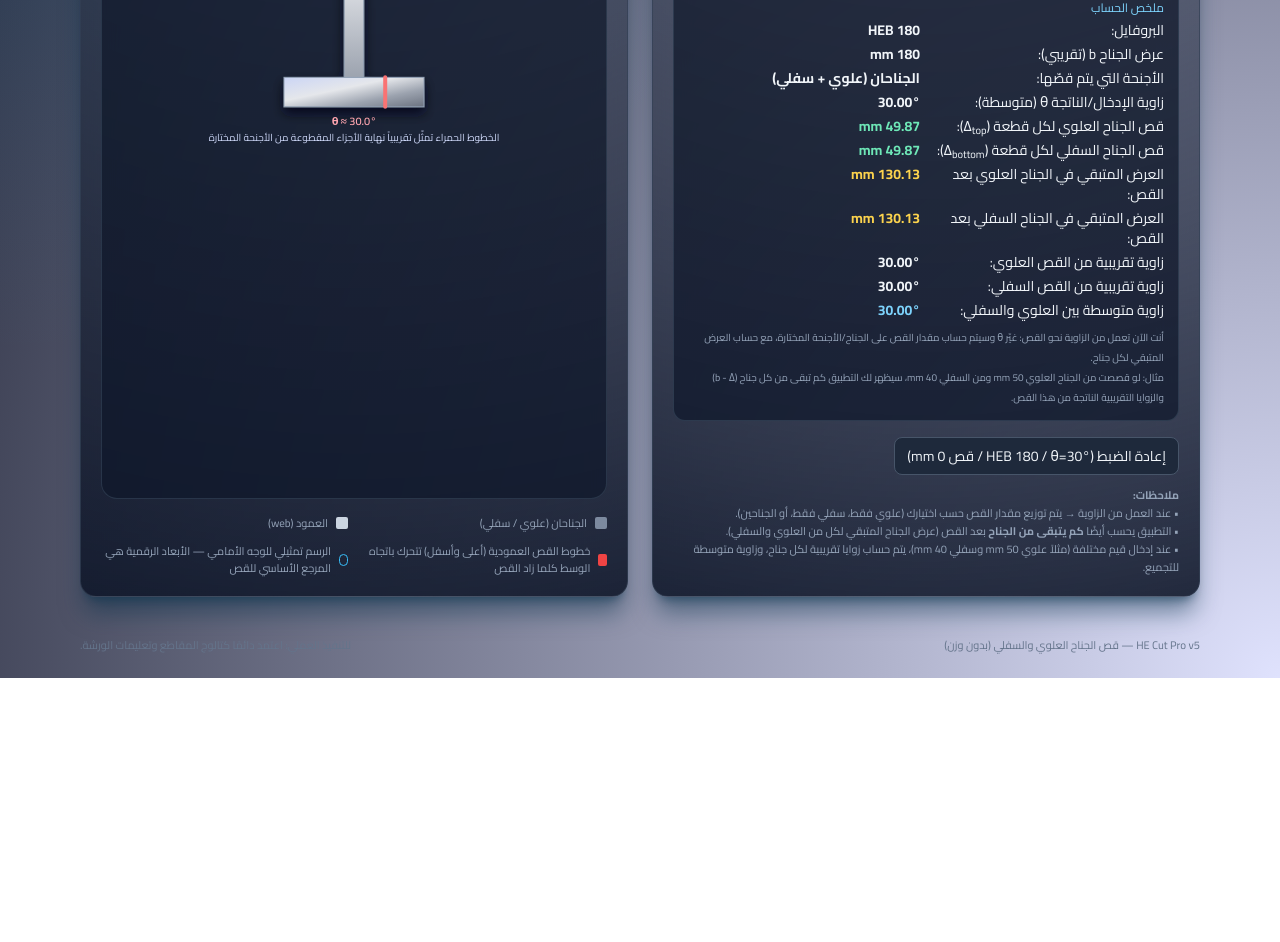
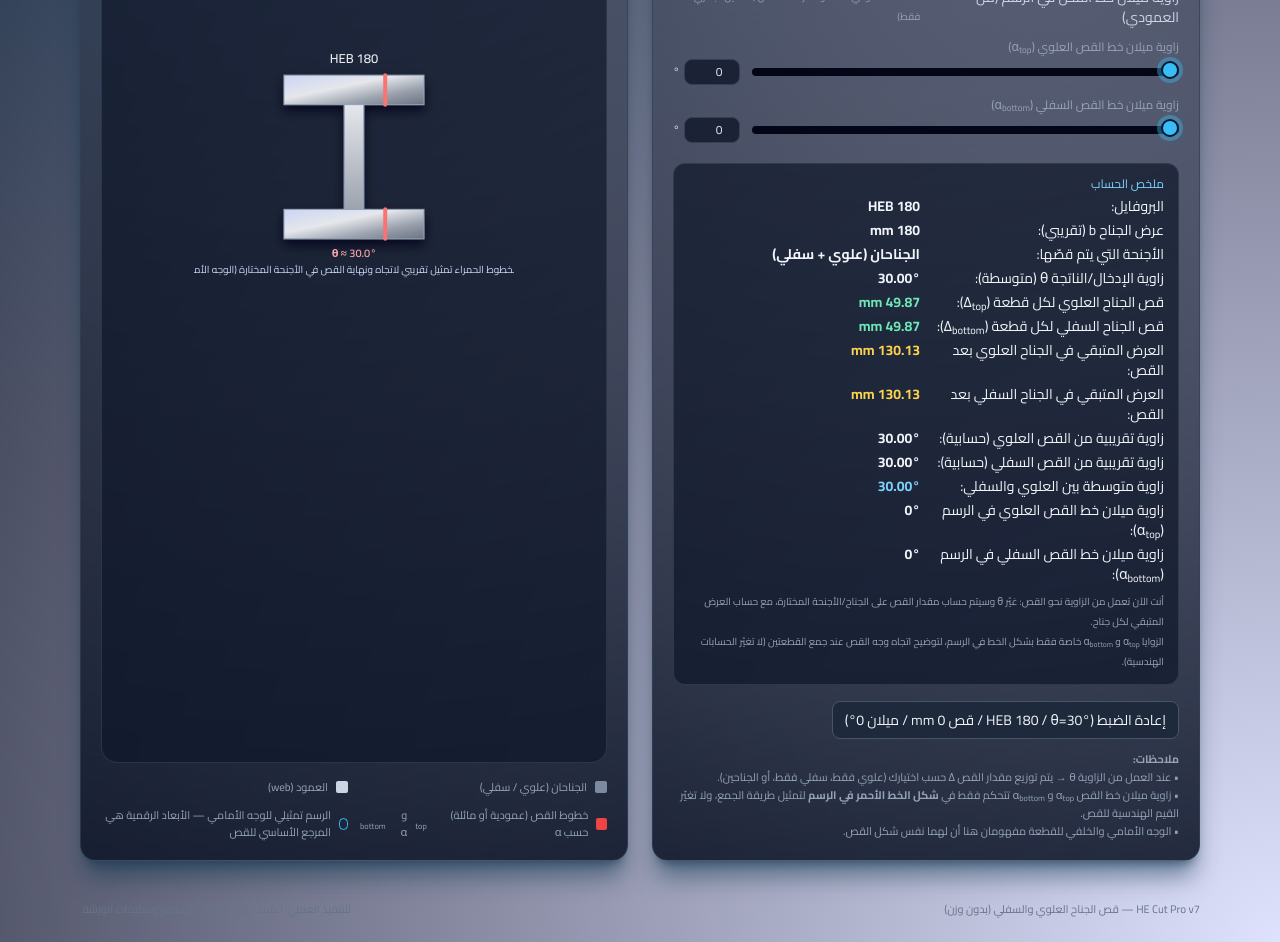
Before and after one commit to abdullah3df/HEM-260, a plain HTML site: page index.html in a window 1280 px wide. Shown: the part 661-1603 px from the top of the page. Before the commit the page ends 1339 px from the top, so only its background shows below. Drawn offline with nearby package versions, Linux system fonts and the light colour scheme.

Commit message:
Update index.html

```diff
--- a/index.html
+++ b/index.html
@@ -3,7 +3,7 @@
 <head>
   <meta charset="utf-8" />
   <meta name="viewport" content="width=device-width, initial-scale=1" />
-  <title>HE Cut Pro v5 — قص الجناح العلوي والسفلي</title>
+  <title>HE Cut Pro v7 — قص الجناح العلوي والسفلي</title>
 
   <!-- Tailwind عبر CDN -->
   <script src="https://cdn.tailwindcss.com"></script>
@@ -66,7 +66,7 @@
     <div class="max-w-6xl mx-auto px-4 py-3 flex items-center justify-between gap-4">
       <div>
         <h1 class="text-xl sm:text-2xl font-bold tracking-tight">
-          HE Cut Pro <span class="text-sky-400 text-base align-middle">v5</span>
+          HE Cut Pro <span class="text-sky-400 text-base align-middle">v7</span>
         </h1>
         <p class="text-xs sm:text-sm text-slate-400 mt-0.5">
           قص الجناح العلوي والسفلي لمقاطع HEA / HEB / HEM — من الزاوية إلى القص أو من القص إلى الزاوية + حساب الباقي من الجناح
@@ -177,6 +177,44 @@
                    class="w-full rounded-lg border border-slate-700 bg-slate-900/80 px-3 py-2 focus:outline-none focus:ring-1 focus:ring-emerald-400" />
           </div>
         </div>
+
+        <!-- زاوية ميلان خط القص في الرسم -->
+        <label class="col-span-2 text-slate-300 flex items-center justify-between mt-2">
+          زاوية ميلان خط القص في الرسم (من العمودي)
+          <span class="text-[10px] text-slate-400">
+            0° = خط عمودي، 30° أو أكثر = خط مائل (للتمثيل البصري فقط)
+          </span>
+        </label>
+
+        <!-- ميلان علوي -->
+        <div class="col-span-2">
+          <div class="flex items-center justify-between text-xs text-slate-400">
+            <span>زاوية ميلان خط القص العلوي (α<sub>top</sub>)</span>
+          </div>
+          <div class="flex items-center gap-3 mt-1">
+            <input id="alphaTopRange" type="range" min="0" max="60" step="1" value="0" />
+            <div class="flex items-center gap-1 text-xs text-slate-200">
+              <input id="alphaTop" type="number" min="0" max="60" step="1" value="0"
+                    class="w-14 rounded-lg border border-slate-700 bg-slate-900/80 px-2 py-1 focus:outline-none focus:ring-1 focus:ring-sky-400 text-center" />
+              <span>°</span>
+            </div>
+          </div>
+        </div>
+
+        <!-- ميلان سفلي -->
+        <div class="col-span-2">
+          <div class="flex items-center justify-between text-xs text-slate-400">
+            <span>زاوية ميلان خط القص السفلي (α<sub>bottom</sub>)</span>
+          </div>
+          <div class="flex items-center gap-3 mt-1">
+            <input id="alphaBottomRange" type="range" min="0" max="60" step="1" value="0" />
+            <div class="flex items-center gap-1 text-xs text-slate-200">
+              <input id="alphaBottom" type="number" min="0" max="60" step="1" value="0"
+                    class="w-14 rounded-lg border border-slate-700 bg-slate-900/80 px-2 py-1 focus:outline-none focus:ring-1 focus:ring-sky-400 text-center" />
+              <span>°</span>
+            </div>
+          </div>
+        </div>
       </div>
 
       <!-- نتائج نصية -->
@@ -187,15 +225,15 @@
       <div class="mt-4 flex flex-wrap gap-2">
         <button id="btnReset"
                 class="px-3 py-2 rounded-lg bg-slate-800 hover:bg-slate-700 text-xs sm:text-sm border border-slate-600">
-          إعادة الضبط (HEB 180 / θ=30° / قص 0 mm)
+          إعادة الضبط (HEB 180 / θ=30° / قص 0 mm / ميلان 0°)
         </button>
       </div>
 
       <p class="text-[11px] text-slate-400 mt-3 leading-relaxed">
         <b>ملاحظات:</b><br>
-        • عند العمل من الزاوية → يتم توزيع مقدار القص حسب اختيارك (علوي فقط، سفلي فقط، أو الجناحين).<br>
-        • التطبيق يحسب أيضًا <b>كم يتبقى من الجناح</b> بعد القص (عرض الجناح المتبقي لكل من العلوي والسفلي).<br>
-        • عند إدخال قيم مختلفة (مثلاً علوي 50&nbsp;mm وسفلي 40&nbsp;mm)، يتم حساب زوايا تقريبية لكل جناح، وزاوية متوسطة للتجميع.
+        • عند العمل من الزاوية θ → يتم توزيع مقدار القص Δ حسب اختيارك (علوي فقط، سفلي فقط، أو الجناحين).<br>
+        • زاوية ميلان خط القص α<sub>top</sub> و α<sub>bottom</sub> تتحكم فقط في <b>شكل الخط الأحمر في الرسم</b> لتمثيل طريقة الجمع، ولا تغيّر القيم الهندسية للقص.<br>
+        • الوجه الأمامي والخلفي للقطعة مفهومان هنا أن لهما نفس شكل القص.
       </p>
     </section>
 
@@ -209,7 +247,7 @@
           الوجه الأمامي للمقطع — عرض بصري مع خطي القص
         </h2>
         <span class="text-[11px] text-slate-400 hidden sm:inline">
-          الجناحان (علوي/سفلي)، العمود (web)، وخطان أحمران يتحركان حسب مقدار القص من كل جناح
+          الجناحان (علوي/سفلي)، العمود (web)، وخطان أحمران (عمودية أو مائلة) حسب α<sub>top</sub> و α<sub>bottom</sub>
         </span>
       </div>
 
@@ -228,7 +266,7 @@
         </div>
         <div class="flex items-center gap-2">
           <span class="inline-block h-3 w-3 rounded-sm bg-red-500"></span>
-          خطوط القص العمودية (أعلى وأسفل) تتحرك باتجاه الوسط كلما زاد القص
+          خطوط القص (عمودية أو مائلة) حسب α<sub>top</sub> و α<sub>bottom</sub>
         </div>
         <div class="flex items-center gap-2">
           <span class="inline-block h-3 w-3 rounded-full border border-sky-400"></span>
@@ -240,7 +278,7 @@
   </main>
 
   <footer class="max-w-6xl mx-auto px-4 pb-6 text-[11px] text-slate-500 flex flex-wrap items-center justify-between gap-2">
-    <span>HE Cut Pro v5 — قص الجناح العلوي والسفلي (بدون وزن)</span>
+    <span>HE Cut Pro v7 — قص الجناح العلوي والسفلي (بدون وزن)</span>
     <span>للتنفيذ العملي: اعتمد دائمًا كتالوج المقاطع وتعليمات الورشة.</span>
   </footer>
 
@@ -274,6 +312,10 @@
     const $angleRange = document.getElementById('angleRange');
     const $deltaTop = document.getElementById('deltaTop');
     const $deltaBottom = document.getElementById('deltaBottom');
+    const $alphaTop = document.getElementById('alphaTop');
+    const $alphaTopRange = document.getElementById('alphaTopRange');
+    const $alphaBottom = document.getElementById('alphaBottom');
+    const $alphaBottomRange = document.getElementById('alphaBottomRange');
     const $readout= document.getElementById('readout');
     const $frontWrapper = document.getElementById('frontWrapper');
     const $btnReset = document.getElementById('btnReset');
@@ -311,6 +353,18 @@
       let deltaBottom = Number($deltaBottom.value);
       if (isNaN(deltaTop)) deltaTop = 0;
       if (isNaN(deltaBottom)) deltaBottom = 0;
+
+      // قيم ميلان الخط في الرسم
+      let alphaTopDeg = Number($alphaTop.value);
+      let alphaBottomDeg = Number($alphaBottom.value);
+      if (isNaN(alphaTopDeg)) alphaTopDeg = 0;
+      if (isNaN(alphaBottomDeg)) alphaBottomDeg = 0;
+      alphaTopDeg = Math.max(0, Math.min(60, alphaTopDeg));
+      alphaBottomDeg = Math.max(0, Math.min(60, alphaBottomDeg));
+      $alphaTop.value = alphaTopDeg.toFixed(0);
+      $alphaTopRange.value = alphaTopDeg;
+      $alphaBottom.value = alphaBottomDeg.toFixed(0);
+      $alphaBottomRange.value = alphaBottomDeg;
 
       if (mode === 'angle') {
         // من الزاوية → نحسب القص حسب cutMode
@@ -360,7 +414,7 @@
       $deltaTop.value = deltaTop.toFixed(2);
       $deltaBottom.value = deltaBottom.toFixed(2);
 
-      // حساب الزوايا لكل جناح للعرض
+      // حساب الزوايا لكل جناح للعرض (من مقدار القص)
       const thetaTop = deltaTop > 0.0001 ? Math.atan((deltaTop / CALIB) * 2 / b) : 0;
       const thetaBottom = deltaBottom > 0.0001 ? Math.atan((deltaBottom / CALIB) * 2 / b) : 0;
       const angleTopDeg = thetaTop * 180 / Math.PI;
@@ -373,9 +427,15 @@
         deltaTop, deltaBottom,
         angleTopDeg, angleBottomDeg,
         remainingTop, remainingBottom,
+        alphaTopDeg, alphaBottomDeg,
         mode, cutMode
       });
-      renderFront({b, sz, s, angDeg, deltaTop, deltaBottom, cutMode});
+      renderFront({
+        b, sz, s, angDeg,
+        deltaTop, deltaBottom,
+        cutMode,
+        alphaTopDeg, alphaBottomDeg
+      });
       updateModeLabel();
     }
 
@@ -392,6 +452,7 @@
       deltaTop, deltaBottom,
       angleTopDeg, angleBottomDeg,
       remainingTop, remainingBottom,
+      alphaTopDeg, alphaBottomDeg,
       mode, cutMode
     }) {
       const avgAngle = (angleTopDeg + angleBottomDeg) / 2 || 0;
@@ -428,28 +489,38 @@
           <div>العرض المتبقي في الجناح السفلي بعد القص:</div>
           <div class="text-right text-amber-300"><b>${remainingBottom.toFixed(2)} mm</b></div>
 
-          <div>زاوية تقريبية من القص العلوي:</div>
+          <div>زاوية تقريبية من القص العلوي (حسابية):</div>
           <div class="text-right"><b>${angleTopDeg.toFixed(2)}°</b></div>
 
-          <div>زاوية تقريبية من القص السفلي:</div>
+          <div>زاوية تقريبية من القص السفلي (حسابية):</div>
           <div class="text-right"><b>${angleBottomDeg.toFixed(2)}°</b></div>
 
           <div>زاوية متوسطة بين العلوي والسفلي:</div>
           <div class="text-right text-sky-300"><b>${avgAngle.toFixed(2)}°</b></div>
+
+          <div>زاوية ميلان خط القص العلوي في الرسم (α<sub>top</sub>):</div>
+          <div class="text-right"><b>${alphaTopDeg.toFixed(0)}°</b></div>
+
+          <div>زاوية ميلان خط القص السفلي في الرسم (α<sub>bottom</sub>):</div>
+          <div class="text-right"><b>${alphaBottomDeg.toFixed(0)}°</b></div>
         </div>
         <div class="text-[10px] text-slate-400 mt-2">
           ${mode === 'angle'
             ? 'أنت الآن تعمل من الزاوية نحو القص: غيّر θ وسيتم حساب مقدار القص على الجناح/الأجنحة المختارة، مع حساب العرض المتبقي لكل جناح.'
             : 'أنت الآن تعمل من القص نحو الزاوية: غيّر Δ العلوي و/أو السفلي، وسيتم حساب الزوايا الناتجة تقريبياً، مع إظهار كم يتبقى من عرض كل جناح بعد القص.'}
           <br>
-          مثال: لو قصصت من الجناح العلوي 50&nbsp;mm ومن السفلي 40&nbsp;mm، سيظهر لك التطبيق كم تبقى من كل جناح (b - Δ)
-          والزوايا التقريبية الناتجة من هذا القص.
+          الزوايا α<sub>top</sub> و α<sub>bottom</sub> خاصة فقط بشكل الخط في الرسم، لتوضيح اتجاه وجه القص عند جمع القطعتين (لا تغيّر الحسابات الهندسية).
         </div>
       `;
     }
 
     // رسم وجه أمامي لمقطع H مع خطي قص (علوي + سفلي)
-    function renderFront({b, sz, s, angDeg, deltaTop, deltaBottom, cutMode}) {
+    function renderFront({
+      b, sz, s, angDeg,
+      deltaTop, deltaBottom,
+      cutMode,
+      alphaTopDeg, alphaBottomDeg
+    }) {
       const widthPx  = 320;
       const heightPx = 260;
       const paddingY = 30;
@@ -486,6 +557,13 @@
 
       const showTopLine = (cutMode === 'both' || cutMode === 'top') && deltaTop > 0.0001;
       const showBottomLine = (cutMode === 'both' || cutMode === 'bottom') && deltaBottom > 0.0001;
+
+      // ميلان خط القص في الرسم (من العمودي)
+      const phiTopRad = alphaTopDeg * Math.PI / 180;
+      const phiBottomRad = alphaBottomDeg * Math.PI / 180;
+
+      const dxTopTilt = Math.tan(phiTopRad) * flangeTh;
+      const dxBottomTilt = Math.tan(phiBottomRad) * flangeTh;
 
       const svg = `
         <svg width="${widthPx}" height="${heightPx}" viewBox="0 0 ${widthPx} ${heightPx}">
@@ -525,19 +603,29 @@
                   fill="url(#webGrad)" stroke="#94a3b8" stroke-width="1" />
           </g>
 
-          ${showTopLine ? `
-          <!-- خط القص العلوي -->
-          <line x1="${cutXTop}" y1="${topFlangeY}"
-                x2="${cutXTop}" y2="${topFlangeY + flangeTh}"
-                stroke="#f97373" stroke-width="4" stroke-linecap="round" />
-          ` : ''}
+          ${showTopLine ? (() => {
+            const x1 = cutXTop;
+            const y1 = topFlangeY;
+            const x2 = cutXTop - dxTopTilt;
+            const y2 = topFlangeY + flangeTh;
+            return `
+              <line x1="${x1}" y1="${y1}"
+                    x2="${x2}" y2="${y2}"
+                    stroke="#f97373" stroke-width="4" stroke-linecap="round" />
+            `;
+          })() : ''}
 
-          ${showBottomLine ? `
-          <!-- خط القص السفلي -->
-          <line x1="${cutXBottom}" y1="${botFlangeY - flangeTh}"
-                x2="${cutXBottom}" y2="${botFlangeY}"
-                stroke="#f97373" stroke-width="4" stroke-linecap="round" />
-          ` : ''}
+          ${showBottomLine ? (() => {
+            const x1 = cutXBottom;
+            const y1 = botFlangeY - flangeTh;
+            const x2 = cutXBottom - dxBottomTilt;
+            const y2 = botFlangeY;
+            return `
+              <line x1="${x1}" y1="${y1}"
+                    x2="${x2}" y2="${y2}"
+                    stroke="#f97373" stroke-width="4" stroke-linecap="round" />
+            `;
+          })() : ''}
 
           <!-- عنوان المقطع -->
           <text x="${midX}" y="${topFlangeY - 12}"
@@ -552,7 +640,7 @@
           </text>
 
           <text x="${midX}" y="${botFlangeY + 34}" font-size="10" fill="#cbd5f5" text-anchor="middle">
-            الخطوط الحمراء تمثّل تقريبياً نهاية الأجزاء المقطوعة من الأجنحة المختارة
+            موضع وشكل الخطوط الحمراء تمثيل تقريبي لاتجاه ونهاية القص في الأجنحة المختارة (الوجه الأمامي = الخلفي).
           </text>
         </svg>
       `;
@@ -587,9 +675,25 @@
       calc();
     });
 
+    $alphaTop.addEventListener('input', () => {
+      // لا يغيّر وضع الحساب، فقط شكل الرسم
+      calc();
+    });
+    $alphaTopRange.addEventListener('input', () => {
+      $alphaTop.value = $alphaTopRange.value;
+      calc();
+    });
+
+    $alphaBottom.addEventListener('input', () => {
+      calc();
+    });
+    $alphaBottomRange.addEventListener('input', () => {
+      $alphaBottom.value = $alphaBottomRange.value;
+      calc();
+    });
+
     $cutWingsRadios.forEach(r => {
       r.addEventListener('change', () => {
-        // عند تغيير الأجنحة، نعتبر أننا نعمل من الزاوية → نعيد توزيع القص
         mode = 'angle';
         calc();
       });
@@ -604,7 +708,10 @@
       $angleRange.value = 30;
       $deltaTop.value = 0;
       $deltaBottom.value = 0;
-      // إعادة اختيار الجناحين
+      $alphaTop.value = 0;
+      $alphaTopRange.value = 0;
+      $alphaBottom.value = 0;
+      $alphaBottomRange.value = 0;
       document.querySelector('input[name="cutWings"][value="both"]').checked = true;
       calc();
     });
```
